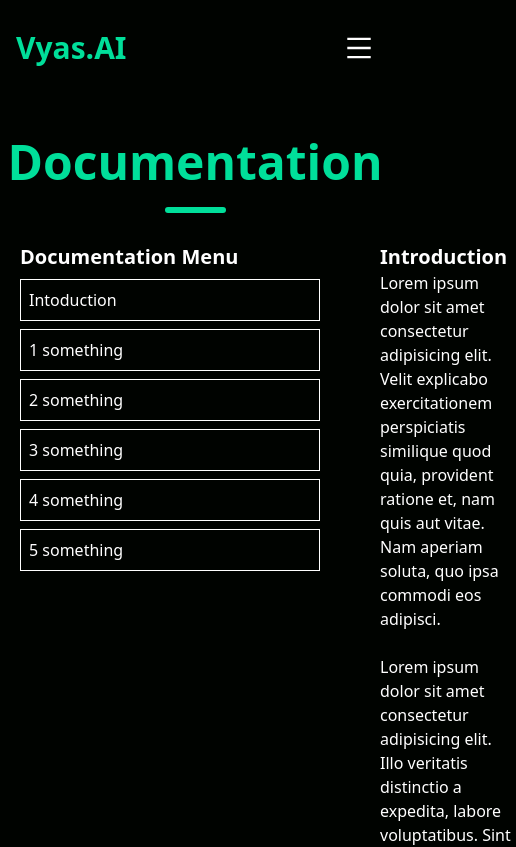
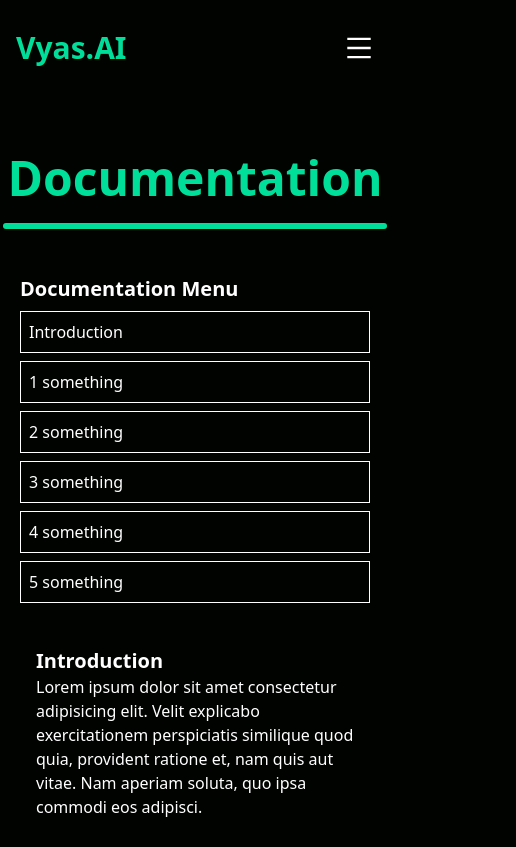
Before and after one commit to VyasAI2023/vyas, a React (Vite) app: page /documentation in a window 390 px wide. Shown: the top 847 px of the page, 516 px wide, since content can reach past the window. Built offline with nearby package versions, Linux system fonts and the light colour scheme.

Commit message:
Update Documentation.jsx

```diff
--- a/src/components/Documentation.jsx
+++ b/src/components/Documentation.jsx
@@ -1,30 +1,31 @@
 import React from 'react';
 import Footer from "./Footer";
 import Navbar from './Navbar';
+
 const Documentation = () => {
   return (
-    <div className='container'>
+    <div className='container mx-auto'>
       <Navbar />
-      <div className='header'>
+      <div className='header text-center p-4'>
         <div className='text'>Documentation</div>
-        <div className='underline'></div>
+        <div className='underline w-96'></div>
       </div>
-      <div className="main-body grid grid-cols-[minmax(300px,auto)_1fr] gap-5 p-5 text-white">
-      <nav id="navbar" className=" text-white ">
+      <div className="main-body grid grid-cols-1 md:grid-cols-[minmax(300px,auto)_1fr] gap-5 p-5 text-white">
+        <nav id="navbar" className="text-white">
           <header className="text-xl font-bold text-white">Documentation Menu</header>
           <a href="#Intro" className="nav-link block border border-white p-2 my-2 no-underline">
-          Intoduction
+            Introduction
           </a>
-        <a href="#1some" className="nav-link block border border-white p-2 my-2  no-underline">
+          <a href="#1some" className="nav-link block border border-white p-2 my-2 no-underline">
             1 something
           </a>
-        <a href="#2some" className="nav-link block border border-white p-2 my-2  no-underline">
+          <a href="#2some" className="nav-link block border border-white p-2 my-2 no-underline">
             2 something
           </a>
-        <a href="#3some" className="nav-link block border border-white p-2 my-2  no-underline">
+          <a href="#3some" className="nav-link block border border-white p-2 my-2 no-underline">
             3 something
           </a>
-        <a href="#4some" className="nav-link block border border-white p-2 my-2  no-underline">
+          <a href="#4some" className="nav-link block border border-white p-2 my-2 no-underline">
             4 something
           </a>
           <a href="#5some" className="nav-link block border border-white p-2 my-2 no-underline">
@@ -33,7 +34,7 @@ const Documentation = () => {
         </nav>
 
         <main id="main-doc">
-        <section className="main-section mb-5 pl-10" id="Intro">
+          <section className="main-section mb-5 p-4 md:pl-10" id="Intro">
             <header className="text-xl font-bold">Introduction</header>
             <p>
               Lorem ipsum dolor sit amet consectetur adipisicing elit. Velit explicabo exercitationem perspiciatis similique quod quia, provident ratione et, nam quis aut vitae. Nam aperiam soluta, quo ipsa commodi eos adipisci.
```
Lines whose indentation alone changed are shown as unchanged.
